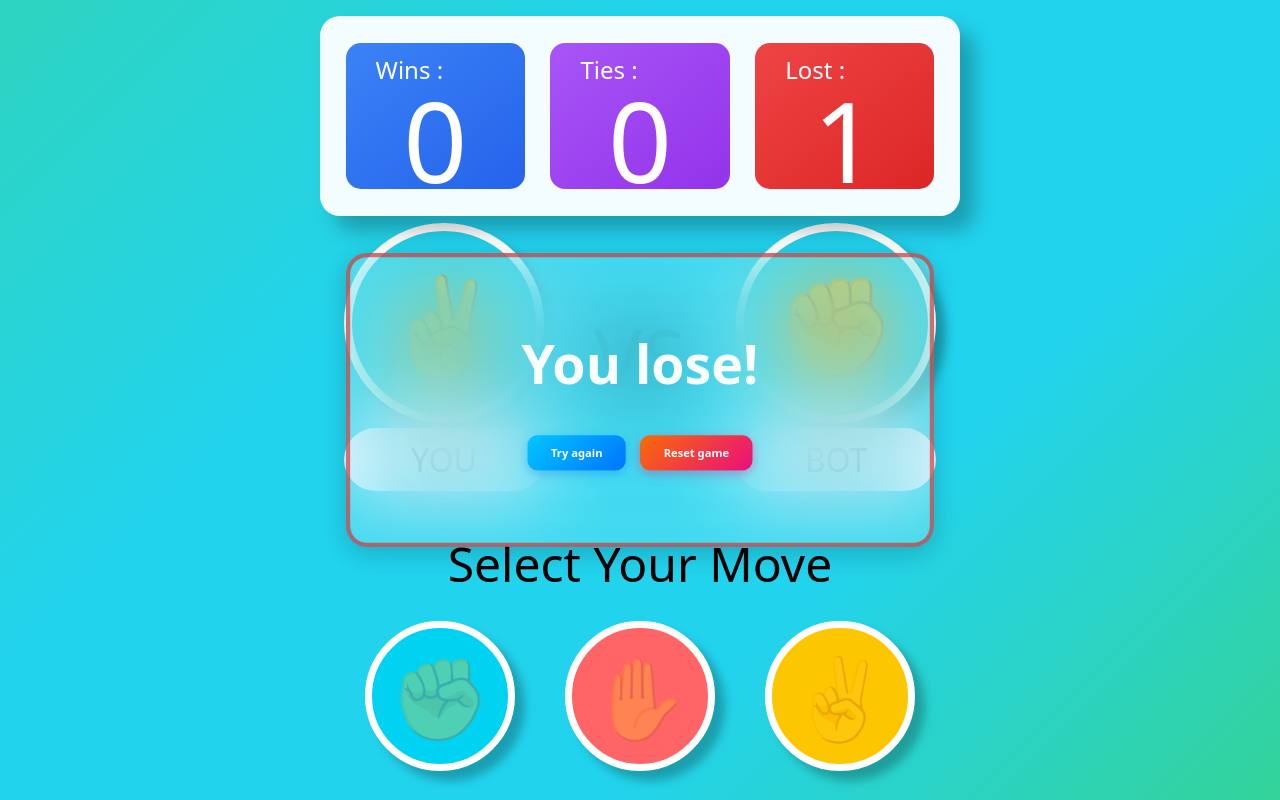
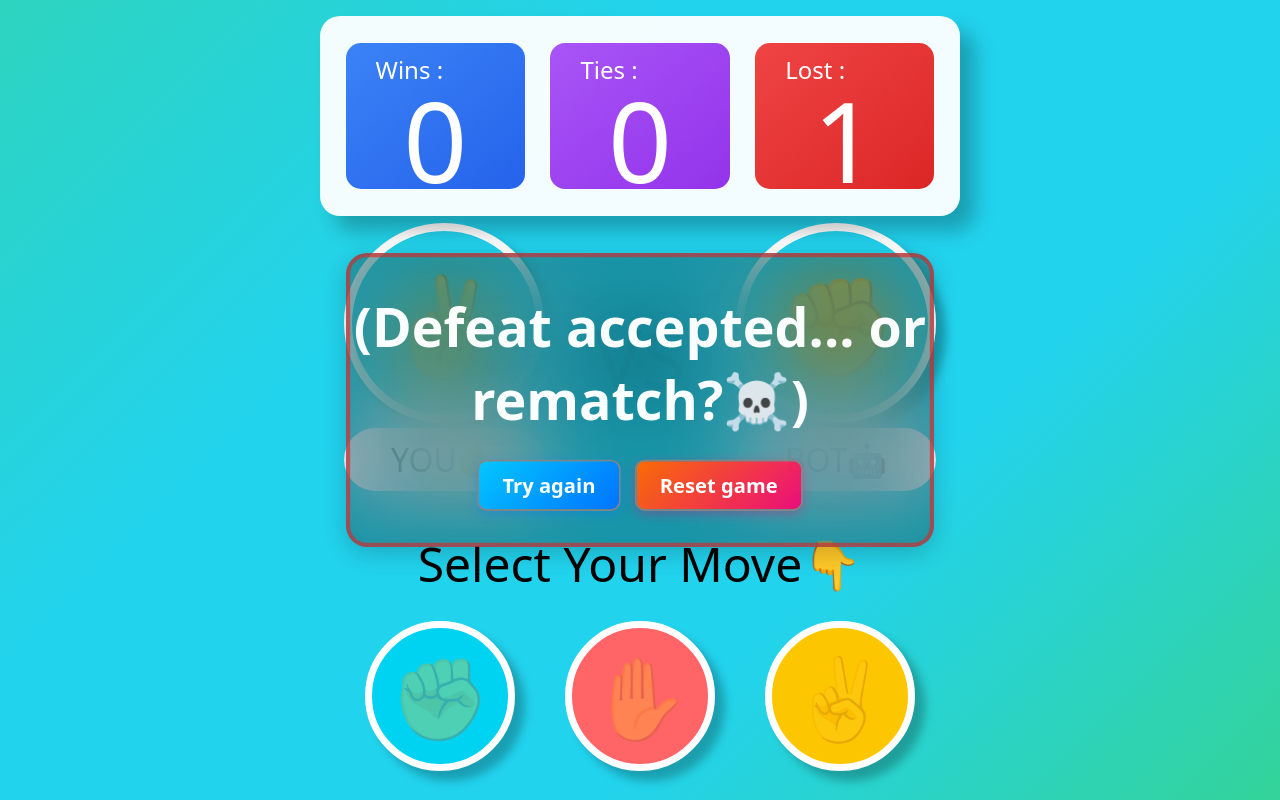
Before and after one commit to Yaswanth8407/Stone-Paper-Scissors, a plain HTML site: page index.html in a window 1280 px wide. Both pictures are taken after a click on the button "✌️". Drawn offline with Linux system fonts and the light colour scheme.

Commit message:
Enhance UI with emojis and style improvements
Added emojis to player and bot labels, move selection prompt, and popup messages for a more engaging user experience. Improved popup background color and button styling for better visual appeal and clarity.

```diff
--- a/index.html
+++ b/index.html
@@ -30,19 +30,19 @@
             <div class="vs">
                 <div class="icontext">
                     <div class="you que">?</div>
-                    <div id="youtext">YOU</div>
+                    <div id="youtext">YOU🫵</div>
                 </div>
 
                 <p id="vs">VS</p>
 
                 <div class="icontext">
                     <div class="bot que">?</div>
-                    <div id="bottext">BOT</div>
+                    <div id="bottext">BOT🤖</div>
                 </div>
             </div>
 
             <div class="move">
-                <p id="selectyourmove">Select Your Move</p>
+                <p id="selectyourmove">Select Your Move👇</p>
                 <div class="selectmove">
                     <button class="stone">✊</button>
                     <button class="paper">✋</button>
@@ -55,7 +55,7 @@
     <div class="popup">
         <div class="sentence"></div>
         <div class="ctrlbtns">
-            <button class="tryagain">Try again</button>
+            <button class="tryagain"> Try again </button>
             <button class="reset">Reset game</button>
         </div>
     </div>
--- a/script.js
+++ b/script.js
@@ -73,7 +73,7 @@ moveButtons.forEach(button => {
 
             if (selection === botSelection) {
                 document.querySelector(".popup").style.border = "5px solid rgba(146, 51, 234, 0.65)";
-                document.querySelector(".sentence").innerText = "It's a tie!";
+                document.querySelector(".sentence").innerText = "(It's a tie!🤝)";
                 tie++;
                 document.querySelector(".tiecount").textContent = tie;
             } else if (
@@ -82,12 +82,12 @@ moveButtons.forEach(button => {
                 (selection === "scissors" && botSelection === "paper")
             ) {
                 document.querySelector(".popup").style.border = "5px solid rgba(37, 99, 235, 0.65)";
-                document.querySelector(".sentence").innerText = "You win!";
+                document.querySelector(".sentence").innerText = "(Flawless Victory!🏆⚔️)";
                 yourscore++;
                 document.querySelector(".wincount").textContent = yourscore;
             } else {
                 document.querySelector(".popup").style.border = "5px solid rgba(220, 38, 38, 0.65)";
-                document.querySelector(".sentence").innerText = "You lose!";
+                document.querySelector(".sentence").innerText = "(Defeat accepted... or rematch?☠️)";
                 botscore++;
                 document.querySelector(".lostcount").textContent = botscore;
             }
--- a/style.css
+++ b/style.css
@@ -219,7 +219,7 @@ body {
     left: 50%;
     border-radius: 25px;
     backdrop-filter: blur(50px);
-    background: rgba(255, 255, 255, 0.15);
+    background: rgba(0, 0, 0, 0.3);
     box-shadow: 0 8px 32px rgba(0, 0, 0, 0.2);
     color: #fff;
     font-weight: 600;
@@ -237,11 +237,12 @@ body {
 
 .tryagain {
     background: linear-gradient(135deg, #00c6ff, #0072ff);
+    border: 2px solid rgb(133, 131, 131);
     color: white;
-    border: none;
     border-radius: 12px;
     padding: 12px 28px;
     font-weight: 600;
+    font-size: 1.5rem;
     cursor: pointer;
     box-shadow: 0 4px 14px rgba(0, 114, 255, 0.35);
     transition: all 0.25s ease;
@@ -250,10 +251,11 @@ body {
 .reset {
     background: linear-gradient(135deg, #ff6a00, #ee0979);
     color: white;
-    border: none;
+    border: 2px solid rgb(133, 131, 131);
     border-radius: 12px;
     padding: 12px 28px;
     font-weight: 600;
+    font-size: 1.5rem;
     cursor: pointer;
     box-shadow: 0 4px 14px rgba(238, 9, 121, 0.35);
     transition: all 0.25s ease;
```
